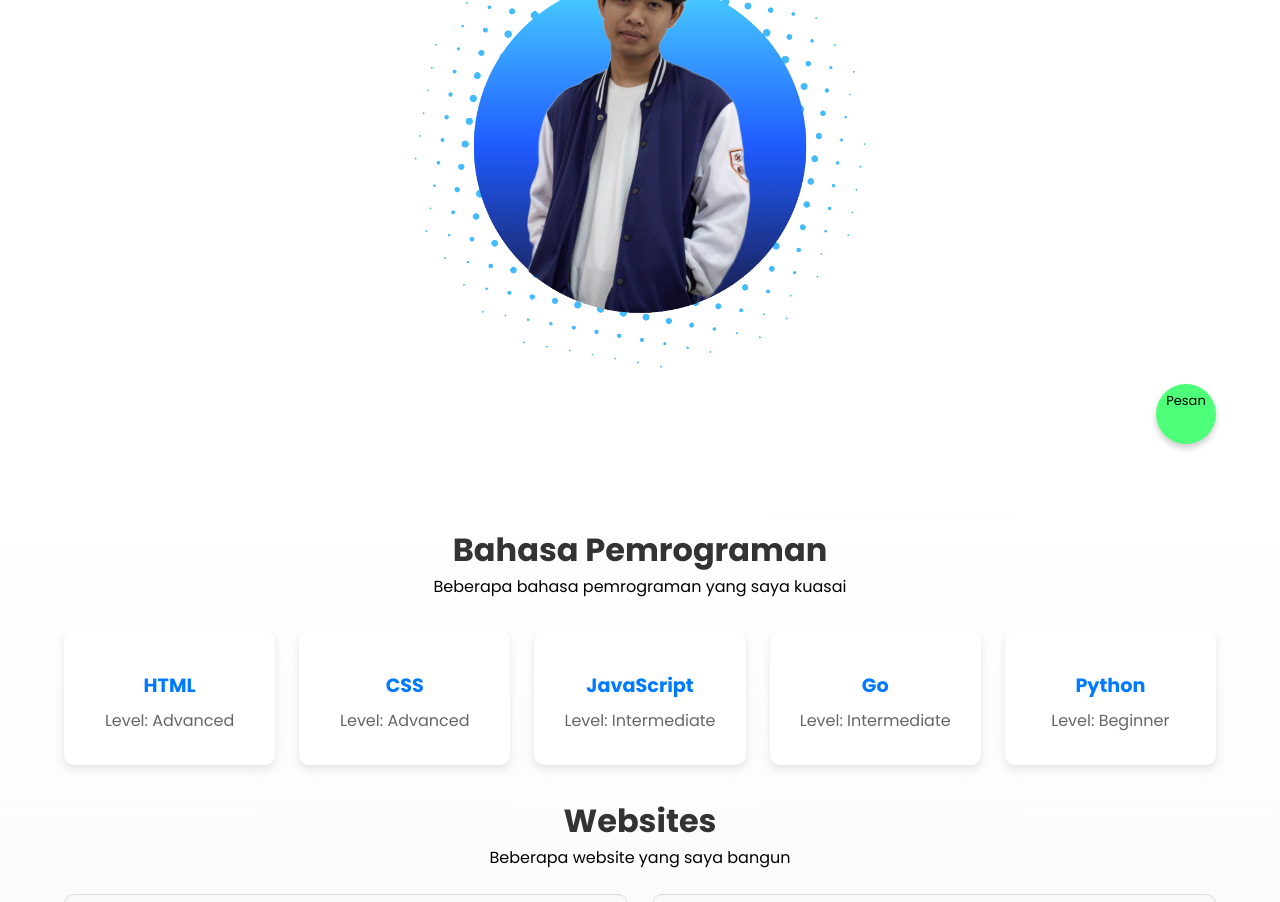
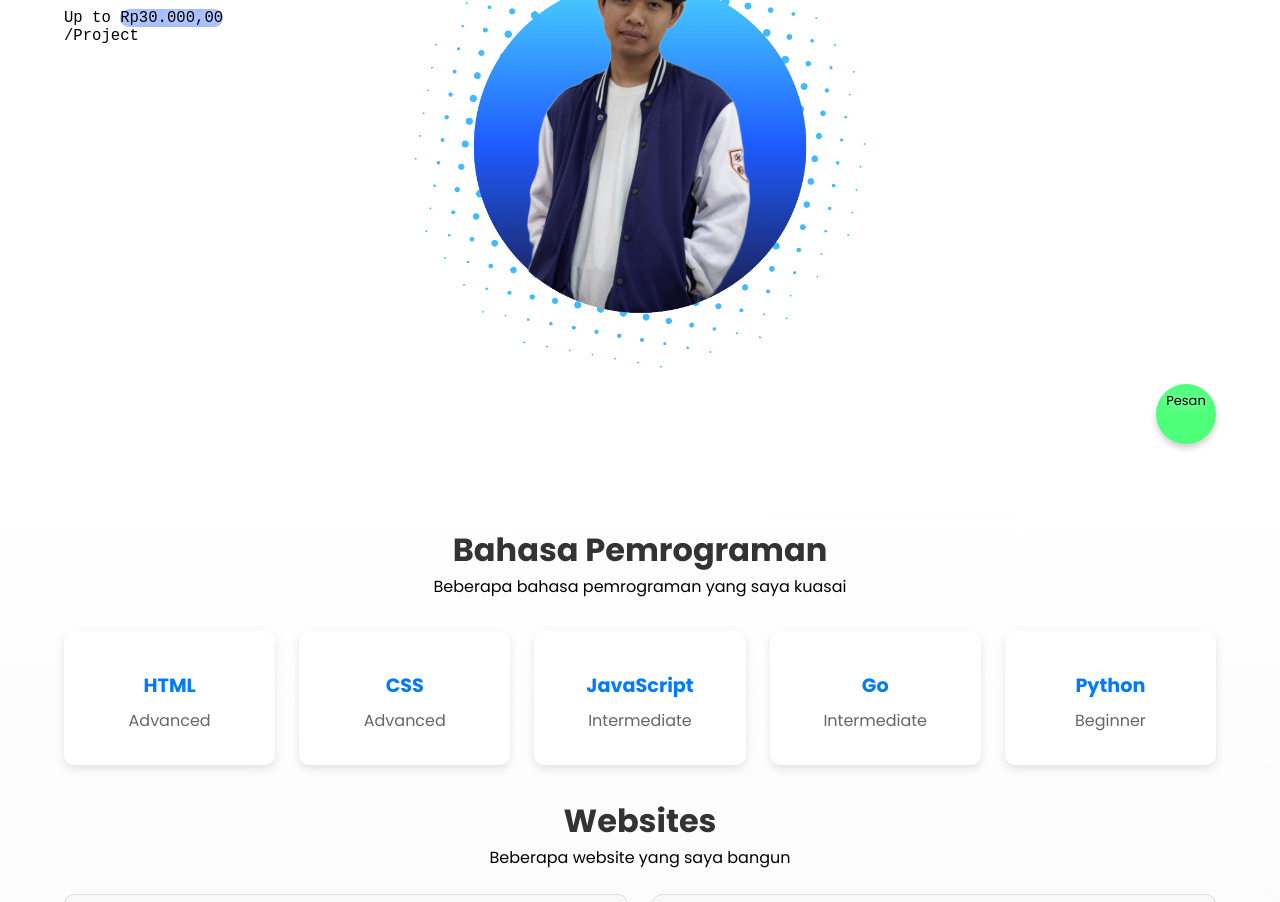
Before and after one commit to Team-Informatika/714220046, a plain HTML site: page index.html in a window 1280 px wide. Shown: the part 316-1218 px from the top of the page. Drawn offline with nearby package versions, Linux system fonts and the light colour scheme; grey boxes are pictures that could not be loaded; a web font is replaced by a local one.

Commit message:
Enhance header styles

```diff
--- a/assets/css/header.css
+++ b/assets/css/header.css
@@ -12,12 +12,22 @@
     background-size: contain;
     margin-top: 5%;
     height: 80vh;
+    text-shadow: 0 0 10px #fff;
+
 }
 
 .header p {
     font-size: larger;
     font-family: monospace;
     font-weight: 100;
+    text-shadow: 0 0 10px #fff;
+}
+
+.price p span{
+    background-color: #a1baff;
+    border-radius: 50px;
+    font-family: monospace;
+    font-weight: 100
 }
 
 .header .title h1 {
@@ -42,10 +52,12 @@
     justify-content: left;
     padding: .5% 0;
     gap: 12px;
+    text-shadow: 0 0 4px #fff;
 }
 
 .sosmed a, .contact-me a {
     text-decoration: none;
+    text-shadow: 0 0 10px #fff;
 }
 
 .contact-me {
--- a/index.html
+++ b/index.html
@@ -53,7 +53,7 @@
             <div class="header">
                 <p>Gilang Andhika Buwana</p>
                 <div class="title">
-                    <h1>Visual Designer <br> & Developer</h1>
+                    <h1>Developer <br> & Designer</h1>
                 </div>
                 <div class="line"></div>
                 <div class="sosmed">
@@ -66,6 +66,9 @@
                     <a href="">
                         <div class="ph ph-linkedin-logo"></div>
                     </a>
+                </div>
+                <div class="price">
+                    <p>Up to <span>Rp30.000,00</span> <br> /Project</p>
                 </div>
                 <div class="contact-me">
                     <a href="https://wa.me/62881023171632" target="_blank">
@@ -85,31 +88,31 @@
                 <div class="card">
                     <div class="card-content">
                         <h3>HTML</h3>
-                        <p>Level: Advanced</p>
+                        <p>Advanced</p>
                     </div>
                 </div>
                 <div class="card">
                     <div class="card-content">
                         <h3>CSS</h3>
-                        <p>Level: Advanced</p>
+                        <p>Advanced</p>
                     </div>
                 </div>
                 <div class="card">
                     <div class="card-content">
                         <h3>JavaScript</h3>
-                        <p>Level: Intermediate</p>
+                        <p>Intermediate</p>
                     </div>
                 </div>
                 <div class="card">
                     <div class="card-content">
                         <h3>Go</h3>
-                        <p>Level: Intermediate</p>
+                        <p>Intermediate</p>
                     </div>
                 </div>
                 <div class="card">
                     <div class="card-content">
                         <h3>Python</h3>
-                        <p>Level: Beginner</p>
+                        <p>Beginner</p>
                     </div>
                 </div>
             </div>
```
